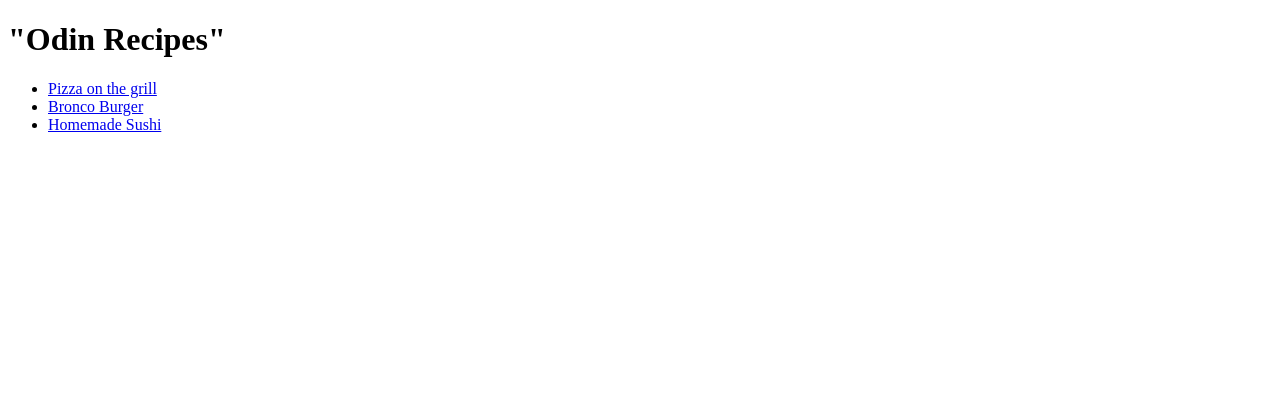
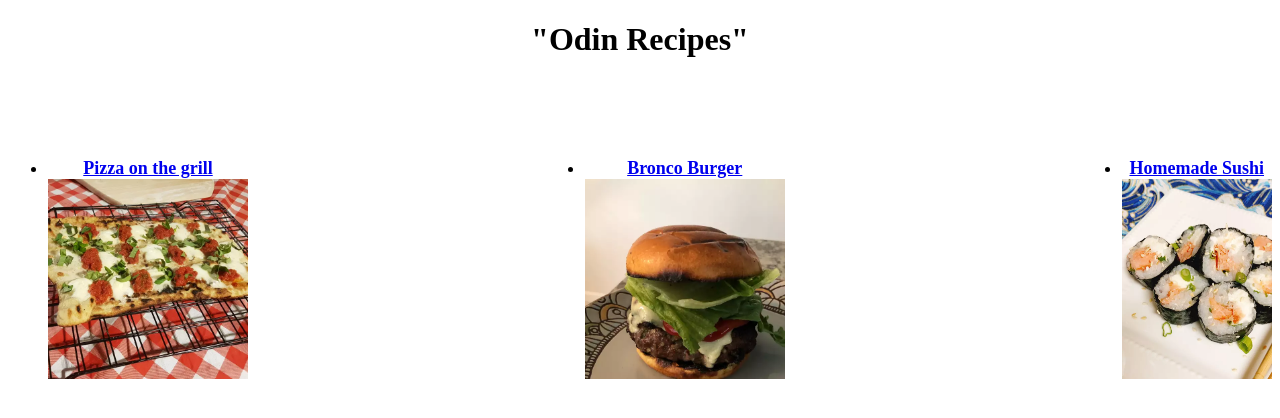
Before and after one commit to rwpc1/odin-recipes, a plain HTML site: page index.html in a window 1280 px wide. Drawn offline with Linux system fonts and the light colour scheme.

Commit message:
added return to home page link and styled all the pages

```diff
--- a/index.html
+++ b/index.html
@@ -5,14 +5,25 @@
     <meta http-equiv="X-UA-Compatible" content="IE=edge" />
     <meta name="viewport" content="width=device-width, initial-scale=1.0" />
     <title>Recipes</title>
+    <link rel="stylesheet" href="mainpage.css" />
   </head>
   <body>
     <h1>"Odin Recipes"</h1>
 
     <ul>
-      <li><a href="recipes/pizza.html">Pizza on the grill</a></li>
-      <li><a href="recipes/bronco_burger.html">Bronco Burger</a></li>
-      <li><a href="recipes/sushi.html">Homemade Sushi </a></li>
+      <div class="pizza">
+        <li><a href="recipes/pizza.html">Pizza on the grill</a></li>
+        <img src="/recipes/recipe_images/Pizza_on_the_grill.webp" />
+      </div>
+      <div class="burger">
+        <li><a href="recipes/bronco_burger.html">Bronco Burger</a></li>
+        <img src="/recipes/recipe_images/Bronco_burger.webp" />
+      </div>
+
+      <div class="sushi">
+        <li><a href="recipes/sushi.html">Homemade Sushi </a></li>
+        <img src="/recipes/recipe_images/sushi.webp" />
+      </div>
     </ul>
   </body>
 </html>
--- /dev/null
+++ b/mainpage.css
@@ -0,0 +1,22 @@
+h1 {
+  text-align: center;
+  font-weight: bold;
+  margin-bottom: 100px;
+}
+
+ul {
+  display: flex;
+  justify-content: space-between;
+}
+
+img {
+  height: 200px;
+}
+
+.pizza,
+.burger,
+.sushi {
+  font-size: large;
+  text-align: center;
+  font-weight: bold;
+}
--- /dev/null
+++ b/recipes/recipe.css
@@ -0,0 +1,10 @@
+h1 {
+  text-align: center;
+}
+
+img {
+  display: block;
+  margin-left: auto;
+  margin-right: auto;
+  height: 600px;
+}
```
Also changed, not shown: recipes/bronco_burger.html (+14 -12 lines), recipes/pizza.html (+3 -1 lines), recipes/sushi.html (+2 -0 lines).
